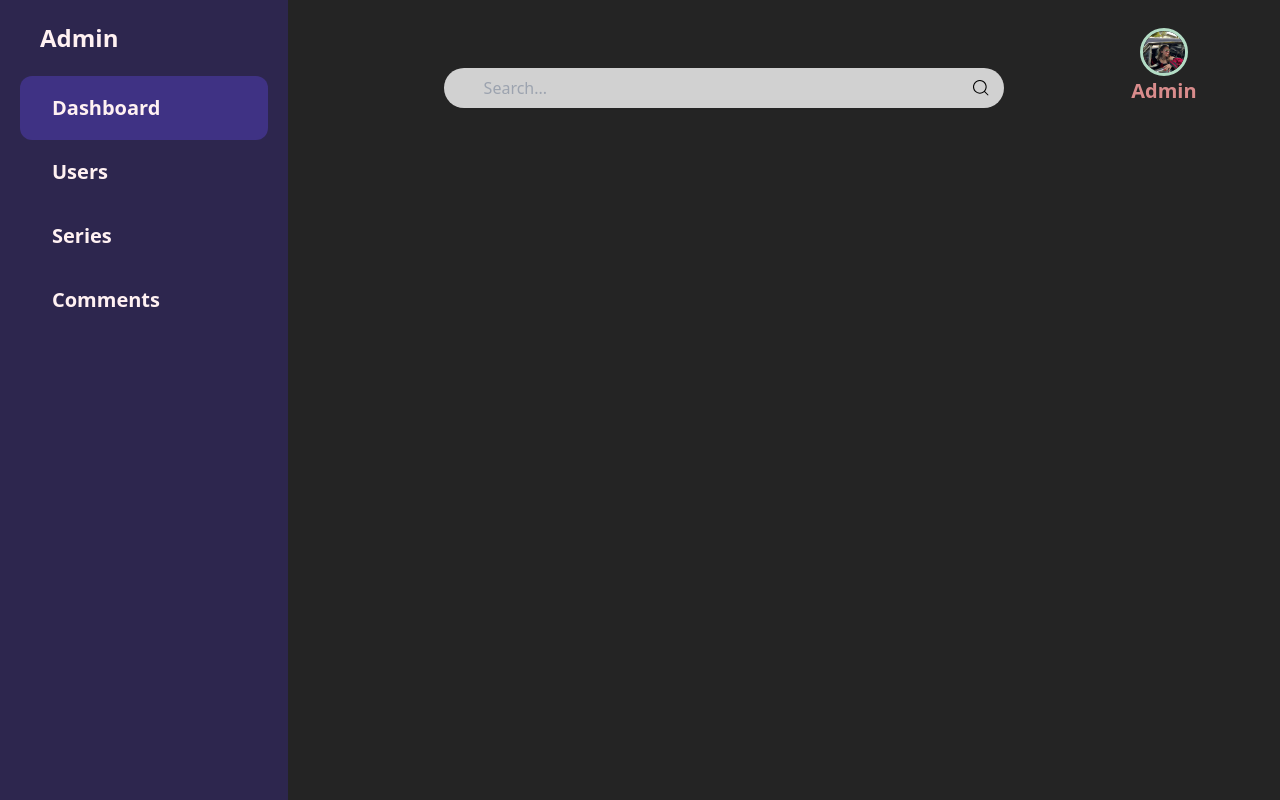
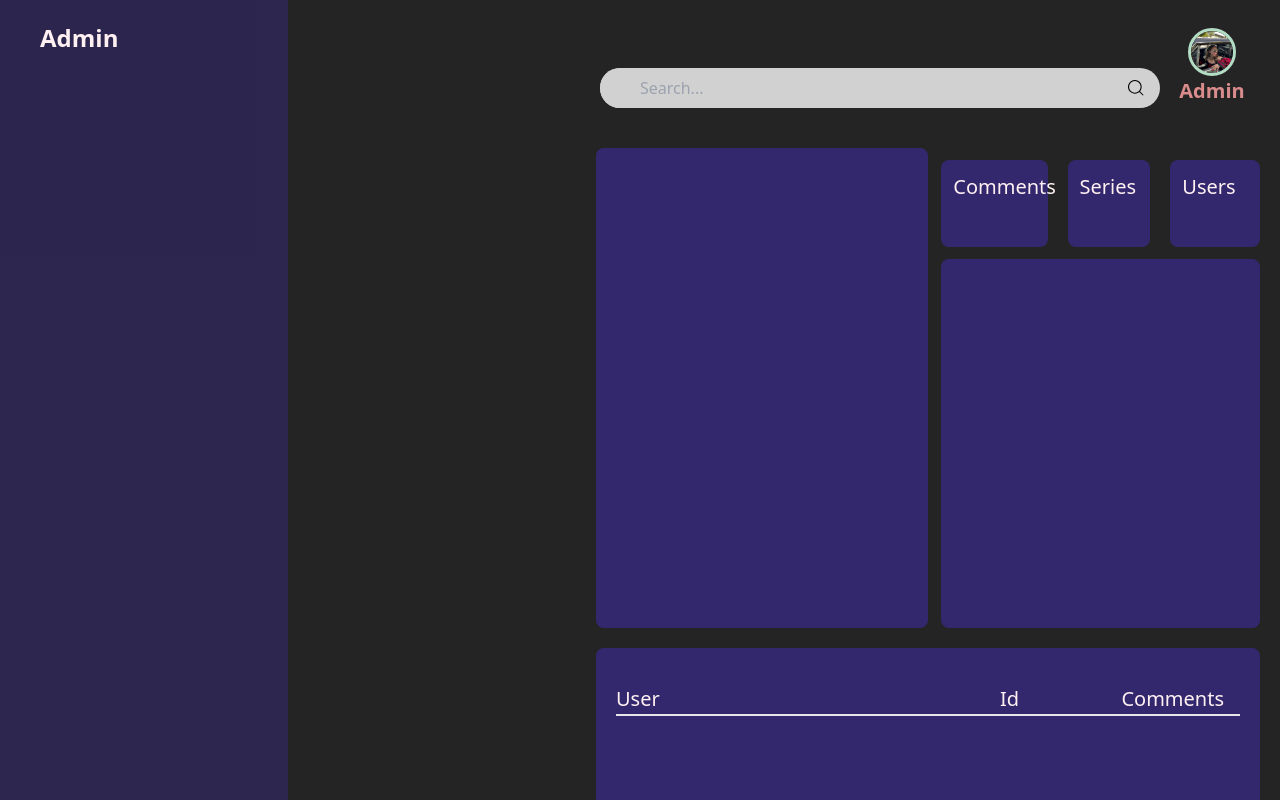
Before and after one commit to arMori16/reddit, a Next.js app: page /admin in a window 1280 px wide. Shown: the top 800 px of the page. Built offline with nearby package versions, Linux system fonts and the light colour scheme.

Commit message:
Developing admin page

```diff
--- a/src/app/(admin)/admin/page.tsx
+++ b/src/app/(admin)/admin/page.tsx
@@ -10,28 +10,65 @@ import { usePathname, useRouter } from "next/navigation";
 
 const AdminPage = ()=>{
     return(
-        <div className="flex flex-col relative w-full min-h-full">
+        <div className="flex flex-col w-full min-h-full px-5">
             {/* {`search+logo`} */}
             <div className="flex h-[9.25rem] pt-7 w-full max-w-full">
-                <div className="flex items-center w-[85%] justify-center pl-7">
+                <div className="flex items-center w-[85%] justify-center ml-auto mr-auto flex-shrink">
                     <SearchBar/>
                 </div>
-                <div className="flex flex-col items-center relative">
+                <div className="flex flex-col w-[6rem] items-center relative">
                     <Avatar/>
                     <span className="flex text-[#D98C8C] font-semibold text-[1.25rem]">Admin</span>
                 </div>
             </div>
             {/* {`3labels`} */}
-            <div className="">
+            <div className="flex max-w-fll w-full min-h-[30rem] h-[30rem]">
+                {/* {`labels2`} */}
+                <div className="flex max-w-[50%] w-[50%] h-full">
+                    <div className="flex w-full max-w-full bg-[#3A2A8D] bg-opacity-70 rounded-lg">
 
-            </div>
-            {/* {`labels2`} */}
-            <div className="">
+                    </div>
+                </div>
+                {/* <div className="flex w-full max-w-full justify-between max-h-[20rem] h-[20rem]">
+                </div> */}
+                <div className="flex flex-col max-w-[48%] w-[48%] h-full text-[1.25rem] text-rose-50 font-light ml-auto">
+                    <div className="flex w-full h-[9rem] items-center justify-end gap-5">
+                        <button className="flex flex-col max-w-[33.33%] w-[12rem] p-3 h-[5.4rem] bg-[#3A2A8D] bg-opacity-70 rounded-lg">
+                            <div className="flex">
+                                Comments
+                            </div>
+                        </button>
+                        <button className="flex flex-col max-w-[33.33%] w-[10rem] p-3 h-[5.4rem] bg-[#3A2A8D] bg-opacity-70 rounded-lg">
+                            <div className="flex">
+                                Series
+                            </div>
+                        </button>
+                        <button className="flex flex-col  max-w-[33.33%] w-[11rem] p-3 h-[5.4rem] bg-[#3A2A8D] bg-opacity-70 rounded-lg">
+                            <div className="flex">
+                                Users
+                            </div>
+                        </button>
+                    </div>
+                    <div className="flex w-full h-full bg-[#3A2A8D] bg-opacity-70 rounded-lg">
 
+                    </div>
+                </div>
             </div>
             {/* {`label1`} */}
-            <div className="">
-
+            <div className="flex flex-col w-full h-[20rem] mt-5 p-5  max-w-full  bg-[#3A2A8D] bg-opacity-70 rounded-lg">
+                <div className="flex max-w-full w-full h-[3rem] border-b-2 text-[1.25rem] text-rose-50 font-normal items-end">
+                    <div className="flex">
+                        User
+                    </div>
+                    <div className="flex ml-auto max-w-[14rem] mr-4 w-[14rem] justify-between">
+                        <div className="flex">
+                            Id
+                        </div>
+                        <div className="flex">
+                            Comments
+                        </div>
+                    </div>
+                </div>
             </div>
         </div>
     )
--- a/src/app/(admin)/layout.tsx
+++ b/src/app/(admin)/layout.tsx
@@ -1,5 +1,6 @@
 "use client"
 import "@/app/globals.css"
+import Link from "next/link";
 import { usePathname, useRouter } from "next/navigation";
 
 export default function RootLayout({
@@ -9,6 +10,12 @@ export default function RootLayout({
 }) {
   const router = useRouter();
   const pathName = usePathname();
+  const items= [
+    'Dashboard',
+    'Users',
+    'Series',
+    'Comments'
+  ]
   const isActive = (url:string) => {
     if(url === pathName){
       return true;
@@ -16,42 +23,24 @@ export default function RootLayout({
       return false;
     }
   }
-  const handleRedirectUser = (url:string)=>{
+  /* const handleRedirectUser = (url:string)=>{
       router.push(`http://localhost:3000/admin/${url}`)
-  }
+  } */
+ /* className={`flex mt-2 items-center ${isActive('/admin/users')?'bg-[#6A4CFF] bg-opacity-30':''} rounded-xl pl-8 hover:bg-[#6A4CFF] duration-500 transition ease-in-out hover:bg-opacity-30 max-w-full w-full h-[4rem]`} */
   return (
     <html lang="en">
-      <body className="w-full min-h-full bg-[#242424]">
-        <div className="flex relative w-full min-h-[100vh] h-[100vh] bg-[#242424]">
-            <div className="flex flex-col bg-[#3A2A8D] font-semibold text-[1.25rem] text-rose-50 p-5 bg-opacity-40 w-[22.5rem] max-w-full">
+      <body className="min-w-full min-h-screen h-full bg-[#242424]">
+        <div className="flex w-full min-h-[100vh] h-[100vh] bg-[#242424]">
+            <div className="flex flex-col break-words sticky top-1 flex-shrink-0 h-full bg-[#3A2A8D] font-medium text-[1.25rem] text-rose-50 p-5 bg-opacity-40 w-[18rem] max-w-[18rem]">
                 <div className="flex font-bold ml-5 text-[1.50rem] ">
                     Admin
                 </div>
-                <button onClick={()=>{
-                  handleRedirectUser('');
-                  }} className={`flex mt-5 items-center ${isActive('/admin')?'bg-[#6A4CFF] bg-opacity-30':''} rounded-xl pl-8 hover:bg-[#6A4CFF] hover:bg-opacity-30 max-w-full w-full h-[4rem]`}>
-                    Dashboard
-                </button>
-                <button onClick={()=>{
-                  handleRedirectUser('users');
-              }} className={`flex  items-center ${isActive('/admin/users')?'bg-[#6A4CFF] bg-opacity-30':''} rounded-xl pl-8 hover:bg-[#6A4CFF] hover:bg-opacity-30 max-w-full w-full h-[4rem]`}>
-                    Users
-                </button>
-                <button onClick={()=>{
-                  handleRedirectUser('series');
-              }} className={`flex items-center ${isActive('/admin/series')?'bg-[#6A4CFF] bg-opacity-30':''} rounded-xl pl-8 hover:bg-[#6A4CFF] hover:bg-opacity-30 max-w-full w-full h-[4rem]`}>
-                    Series
-                </button>
-                <button onClick={()=>{
-                  handleRedirectUser('comments');
-              }} className={`flex items-center ${isActive('/admin/comments')?'bg-[#6A4CFF] bg-opacity-30':''} rounded-xl pl-8 hover:bg-[#6A4CFF] hover:bg-opacity-30 max-w-full w-full h-[4rem]`}>
-                    Comments
-                </button>
+
+                <Link href={''} className={`flex mt-2 items-center ${isActive('/admin/users')?'bg-[#6A4CFF] bg-opacity-30':''} rounded-xl pl-8 hover:bg-[#6A4CFF] duration-500 transition ease-in-out hover:bg-opacity-30 max-w-full w-full h-[4rem]`}>
+
+                </Link>
             </div>
-            <div>
-
-            </div>
-          {children}
+            <div className="ml-[18rem] flex-[1] min-h-full">{children}</div>
         </div>
       </body>
     </html>
--- a/src/components/navbar-components/search-bar/search-bar.css
+++ b/src/components/navbar-components/search-bar/search-bar.css
@@ -10,26 +10,10 @@
     align-items: center;
     justify-content: center;
 } */
-.search-bar-content{
+/* .search-bar-content{
     width: 560px;
     display: flex;
     position: relative;
     align-items: center;
     justify-items: center;
-    /* padding: 10px; */
-}
-.input-bar{
-    width: 560px;
-    height: 40px;
-    /* border:2px solid #B3DCC5; */
-    border-radius: 20px;
-    padding: 5px 5px 5px 40px;
-}
-.input-bar:focus{
-    outline: none;
-}
-.magnifier-bar{
-    position: absolute;
-    right: 0;
-    padding: 5px 15px 5px 5px;
-}
+} */
--- a/src/components/navbar-components/search-bar/search-bar.tsx
+++ b/src/components/navbar-components/search-bar/search-bar.tsx
@@ -3,13 +3,15 @@ import '@/components/navbar-components/search-bar/search-bar.css'
 const SearchBar = ()=>{
 
     return(
-            <div className="search-bar-content">
-                <input className='input-bar bg-[#D1D1D1]' type="text" placeholder="Search..." />
-                <span className='magnifier-bar'>
-                    <svg viewBox='0 0 20 20' width={16} height={16}>
-                        <path d="M19.5 18.616 14.985 14.1a8.528 8.528 0 1 0-.884.884l4.515 4.515.884-.884ZM1.301 8.553a7.253 7.253 0 1 1 7.252 7.253 7.261 7.261 0 0 1-7.252-7.253Z"></path>
-                    </svg>
-                </span>
+            <div className="flex items-center justify-center min-w-[10rem] w-full max-w-[35rem] rounded-[20px] bg-[#D1D1D1]">
+                <div className='flex w-full '>
+                    <input className='py-[0.3125rem] outline-none pr-[0.3125rem] pl-10 max-w-full w-full h-[2.50rem] bg-[#D1D1D1] rounded-[20px]' type="text" placeholder="Search..." />
+                    <div className='flex justify-end items-center relative mr-4'>
+                        <svg viewBox='0 0 20 20' width={16} height={16}>
+                            <path d="M19.5 18.616 14.985 14.1a8.528 8.528 0 1 0-.884.884l4.515 4.515.884-.884ZM1.301 8.553a7.253 7.253 0 1 1 7.252 7.253 7.261 7.261 0 0 1-7.252-7.253Z"></path>
+                        </svg>
+                    </div>
+                </div>
             </div>
     )
 }
--- a/tailwind.config.js
+++ b/tailwind.config.js
@@ -18,6 +18,7 @@ module.exports = {
         'custom-xs': { max: '36.25rem' },
         'custom-lg': { max: '59.125rem' },
         'custom-image':{max:'21.62rem'},
+        'custom-xl2':{max:'71.25rem'},
         landscape:{
           raw:"(orientation:landscape)"
         }
```
